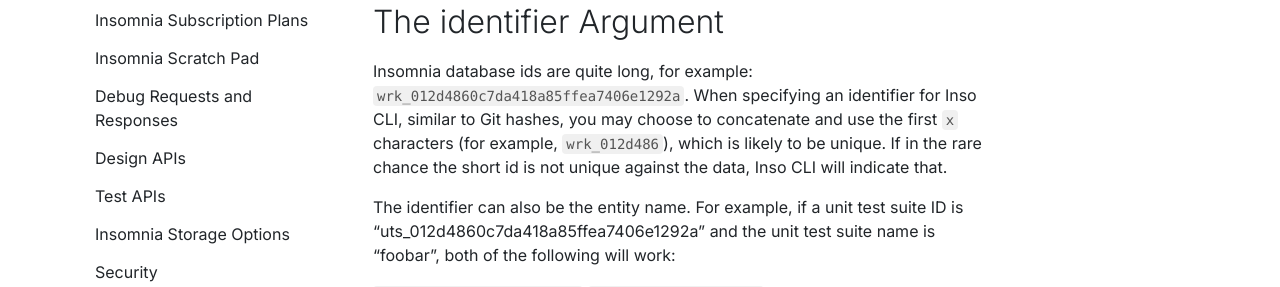
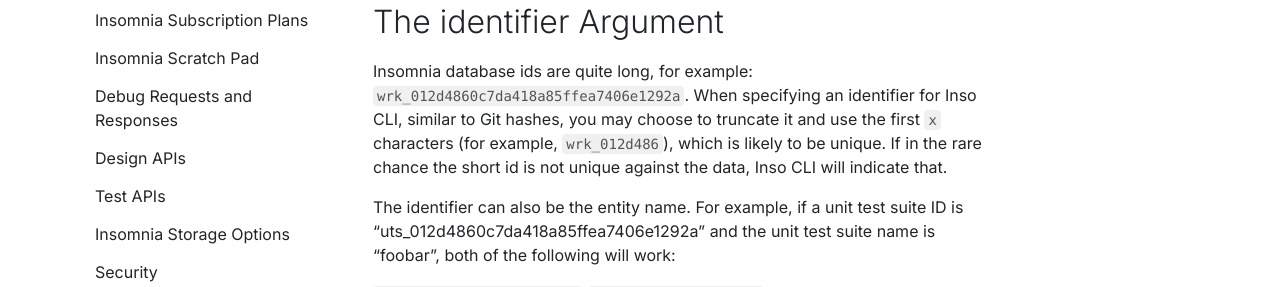
Before and after one commit to Kong/insomnia-docs, a Jekyll site: the page built from docs/inso-cli/introduction.md, in a window 1280 px wide and 900 px high, scrolled down 1818 px. Shown: the part 175-462 px from the top of the window. Built offline with Jekyll 4.4.1, drawn with Linux system fonts in a browser that asks for light colours; comment, search, counter and statistics services are not loaded.

Commit message:
Update introduction.md
"concatenate" means to join together - I think this should be "truncate"

```diff
--- a/docs/inso-cli/introduction.md
+++ b/docs/inso-cli/introduction.md
@@ -58,7 +58,7 @@
 
 ## The identifier Argument
 
-Insomnia database ids are quite long, for example: `wrk_012d4860c7da418a85ffea7406e1292a`. When specifying an identifier for Inso CLI, similar to Git hashes, you may choose to concatenate and use the first `x` characters (for example, `wrk_012d486`), which is likely to be unique. If in the rare chance the short id is not unique against the data, Inso CLI will indicate that.
+Insomnia database ids are quite long, for example: `wrk_012d4860c7da418a85ffea7406e1292a`. When specifying an identifier for Inso CLI, similar to Git hashes, you may choose to truncate it and use the first `x` characters (for example, `wrk_012d486`), which is likely to be unique. If in the rare chance the short id is not unique against the data, Inso CLI will indicate that.
 
 The identifier can also be the entity name. For example, if a unit test suite ID is "uts_012d4860c7da418a85ffea7406e1292a" and the unit test suite name is "foobar", both of the following will work:
 
```
